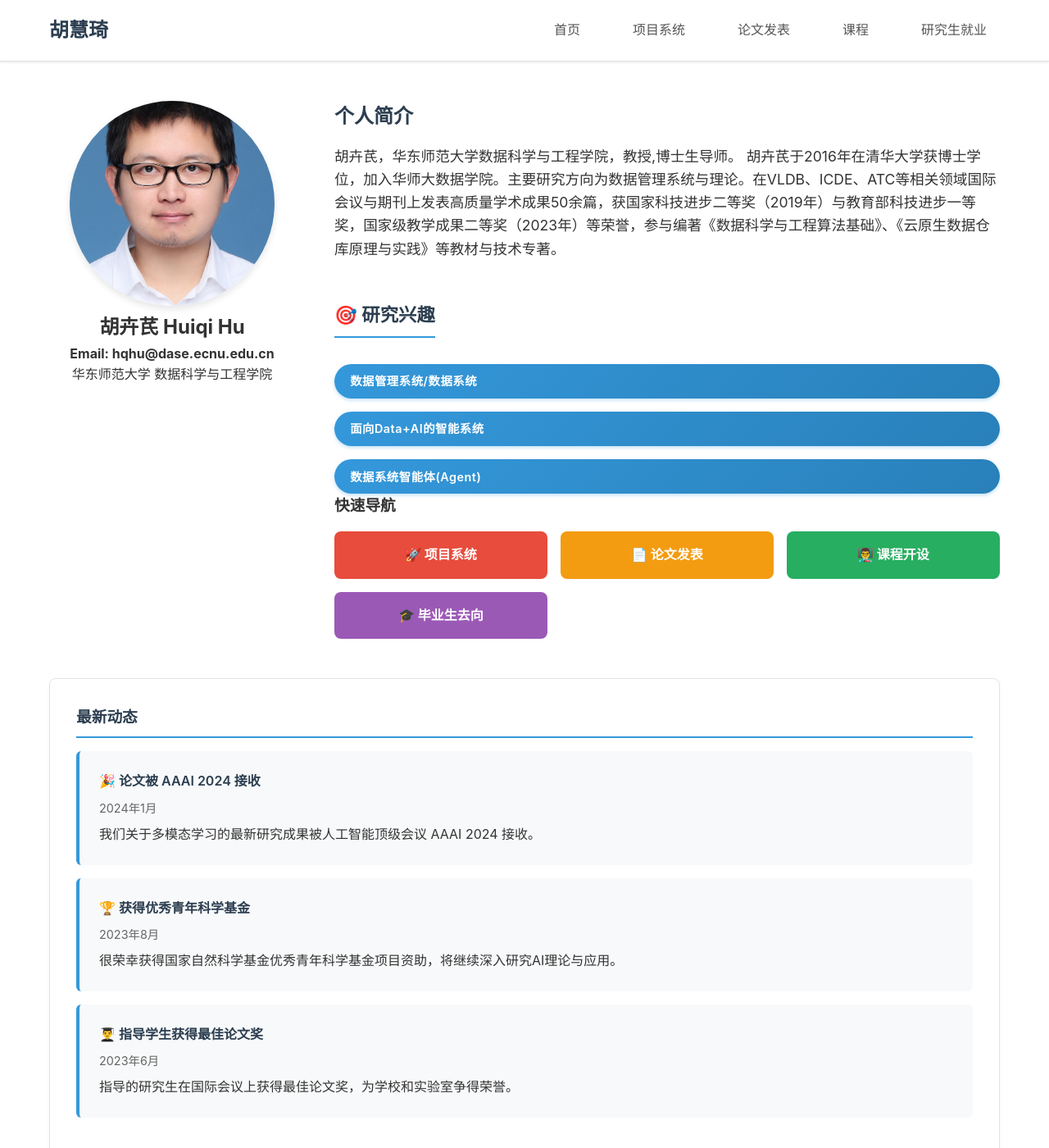
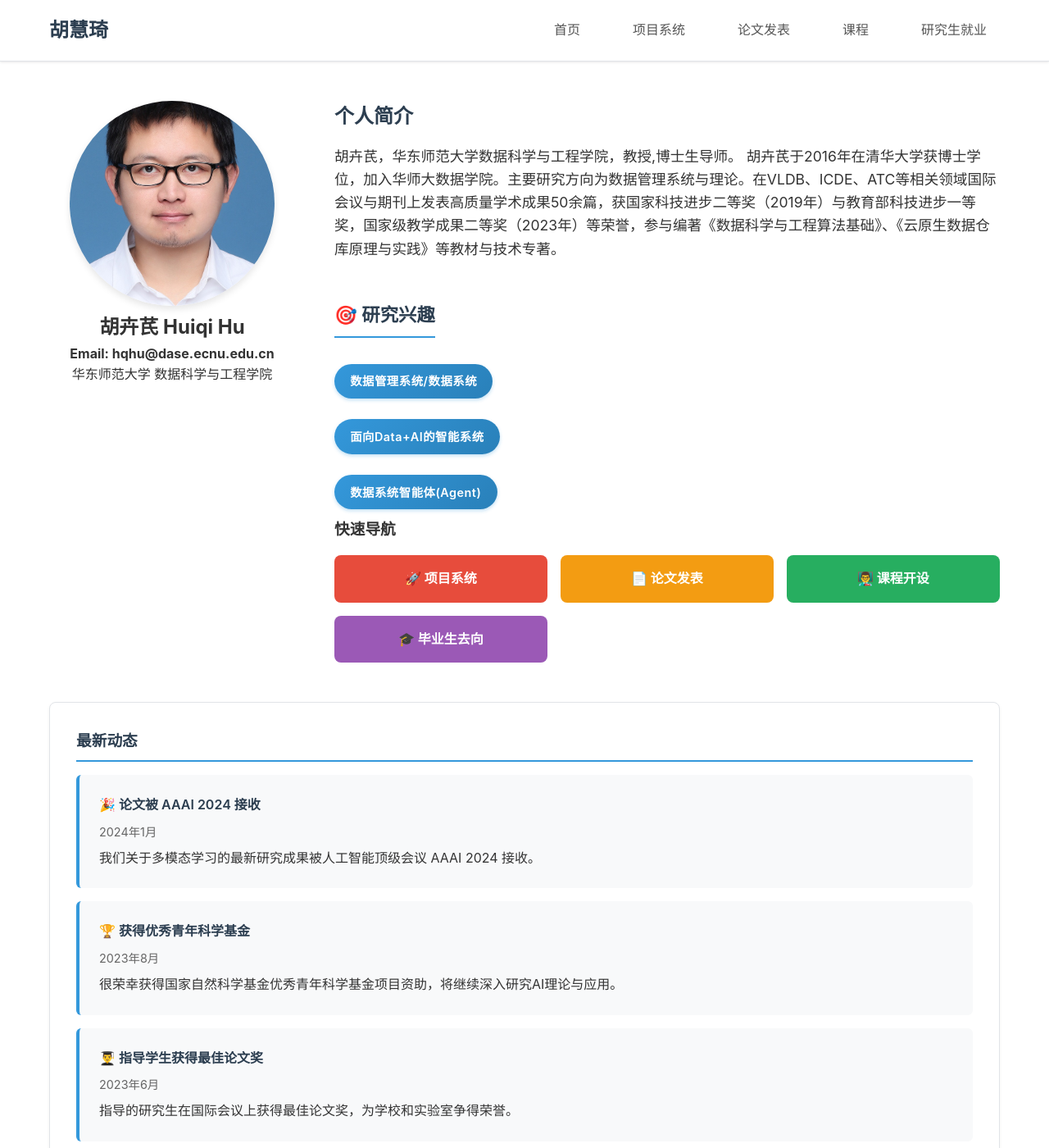
Before and after one commit to iamrainyday/iamrainyday.github.io, a Jekyll site: the page built from huhuiqi/index.md, in a window 1280 px wide and 1400 px high. Shown: the whole window at 82% size. Built offline with Jekyll 4.4.1, drawn with Linux system fonts in a browser that asks for light colours.

Commit message:
Make .skill-tag display as block so each tag appears on its own line

```diff
--- a/huhuiqi/assets/css/style.css
+++ b/huhuiqi/assets/css/style.css
@@ -172,6 +172,13 @@ body {
   transition: all 0.3s ease;
 }
 
+/* Ensure each skill tag appears on its own line but sizes to its content */
+.skill-tag {
+  display: block;
+  width: fit-content;
+  margin-bottom: 0.6rem;
+}
+
 .skill-tag:hover {
   transform: translateY(-2px);
   box-shadow: 0 4px 8px rgba(52, 152, 219, 0.4);
```
